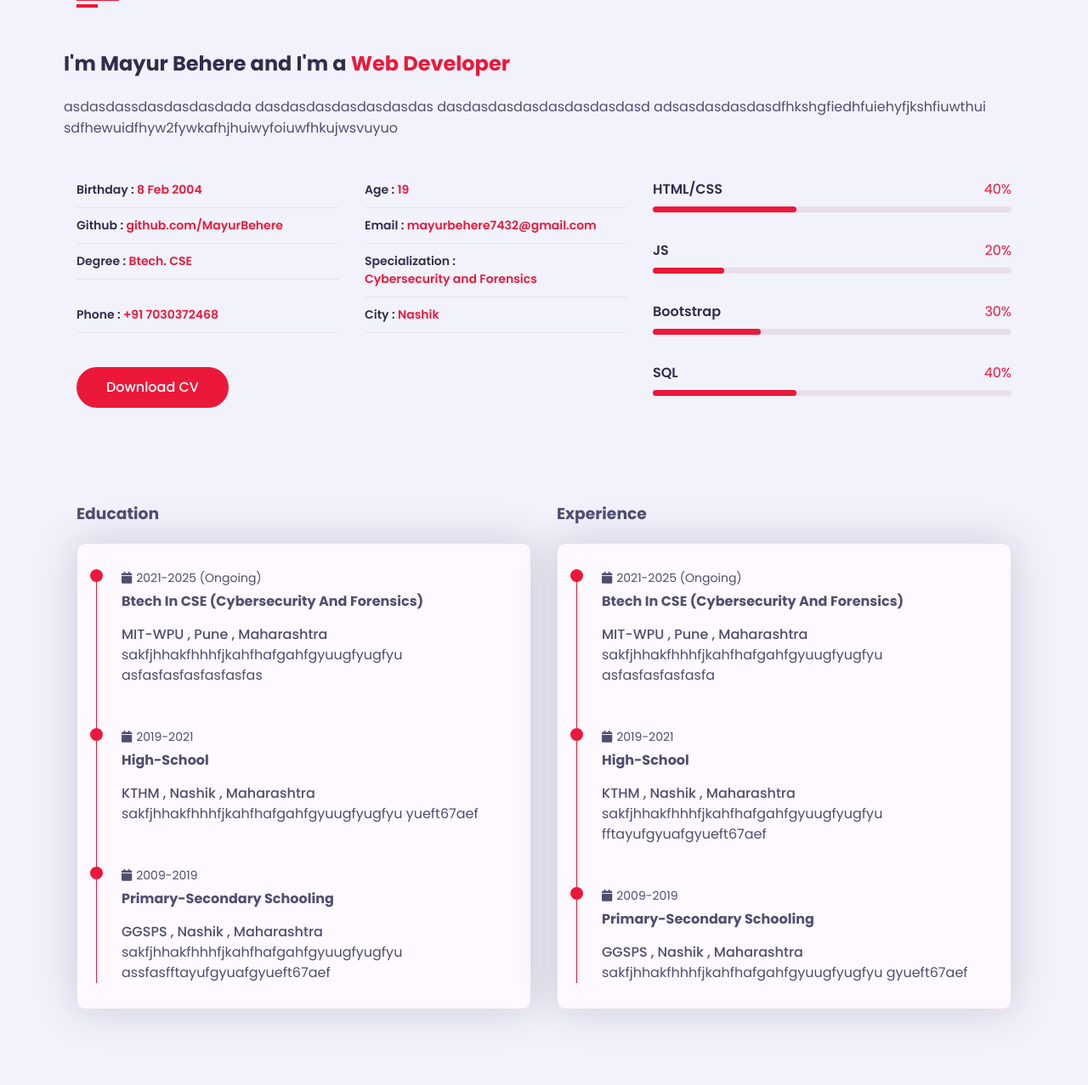
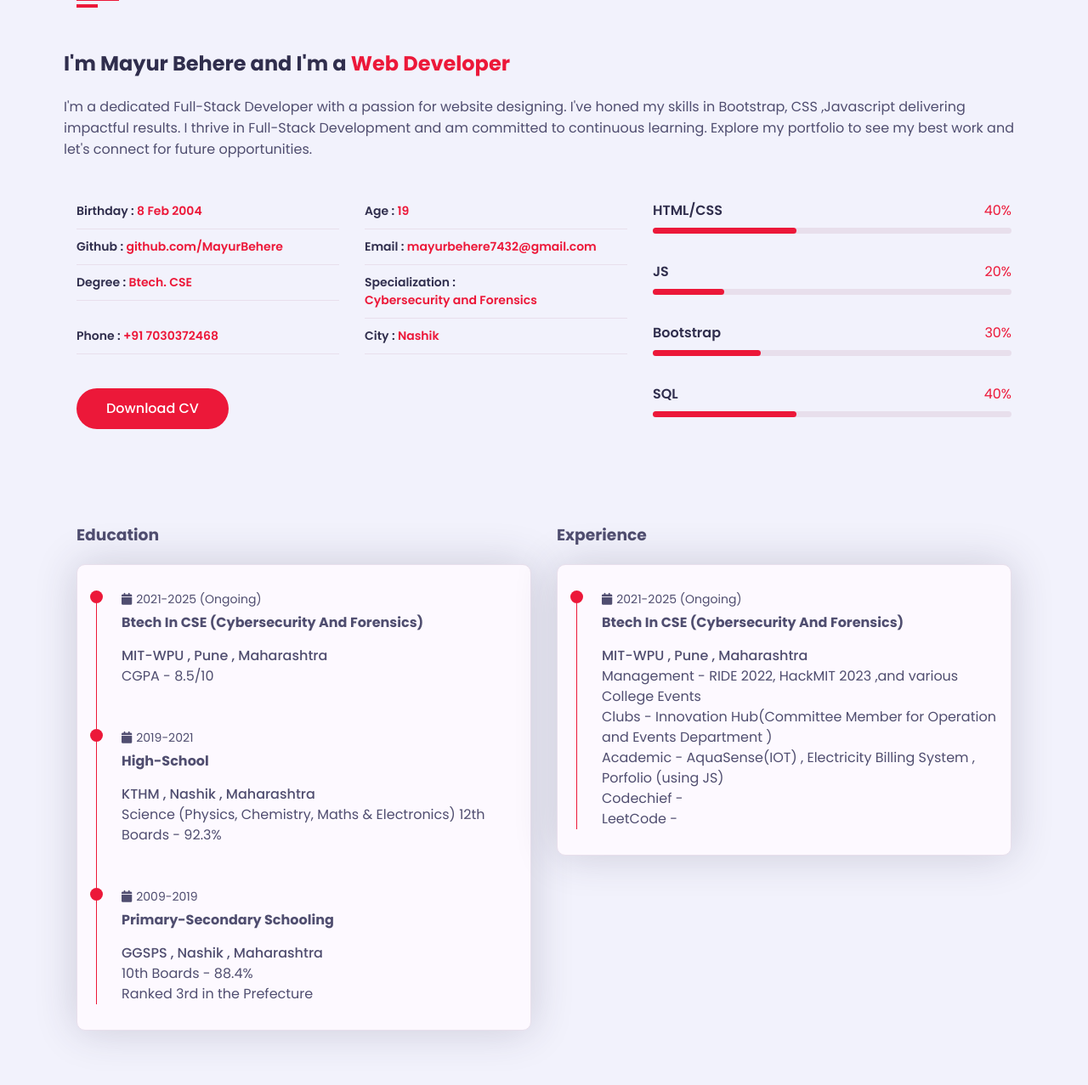
Before and after one commit to MayurBehere/Portfolio, a plain HTML site: page index.html in a window 1280 px wide. Shown: the part 923-2200 px from the top of the page at 85% size. Drawn offline with nearby package versions, Linux system fonts and the light colour scheme; a web font is replaced by a local one.

Commit message:
final Commit ig

```diff
--- a/JS/typed.js
+++ b/JS/typed.js
@@ -1,5 +1,5 @@
 var typed = new Typed(".typing", {
-    strings: ["","Frontend Designer", "Web Developer", "Student", "Full-Stack Dev"],
+    strings: ["","Frontend Designer", "Web Developer", "Student", "Full-Stack Dev" ,"Project Manager"],
     typeSpeed: 100,
     BackSpeed: 60,
     loop: true
--- a/index.html
+++ b/index.html
@@ -75,11 +75,10 @@
                 <div class="row">
                   <div class="about-text ">
                     <h3>I'm Mayur Behere and I'm a <span>Web Developer</span></h3>
-                    <p>asdasdassdasdasdasdada
-                      dasdasdasdasdasdasdas
-                      dasdasdasdasdasdasdasdasd
-                      adsasdasdasdasdfhkshgfiedhfuiehyfjkshfiuwthui
-                      sdfhewuidfhyw2fywkafhjhuiwyfoiuwfhkujwsvuyuo
+                    <p>I'm a dedicated Full-Stack Developer with a passion for website designing.
+                      I've honed my skills in Bootstrap, CSS ,Javascript delivering impactful results.
+                      I thrive in Full-Stack Development and am committed to continuous learning.
+                      Explore my portfolio to see my best work and let's connect for future opportunities.
                     </p>
                   </div>
                 </div>
@@ -164,8 +163,7 @@
                           </h3>
                           <h4 class="timeline-title">Btech in CSE (Cybersecurity and Forensics)</h4>
                           <h5 class="timeline-Loc">MIT-WPU , Pune , Maharashtra</h5>
-                          <p class="timeline-text">  sakfjhhakfhhhfjkahfhafgahfgyuugfyugfyu
-                          asfasfasfasfasfasfas</p>
+                          <p class="timeline-text"> CGPA - 8.5/10 </p>
                          </div>
                          <div class="timeline-items">
                           <div class="circle-dot"></div>
@@ -174,8 +172,8 @@
                           </h3>
                           <h4 class="timeline-title">High-School</h4>
                           <h5 class="timeline-Loc">KTHM , Nashik , Maharashtra</h5>
-                          <p class="timeline-text">  sakfjhhakfhhhfjkahfhafgahfgyuugfyugfyu
-                          yueft67aef</p>
+                          <p class="timeline-text"> Science (Physics, Chemistry, Maths & Electronics)
+                          12th Boards - 92.3% </p>
                          </div>
                          <div class="timeline-items">
                           <div class="circle-dot"></div>
@@ -184,8 +182,9 @@
                           </h3>
                           <h4 class="timeline-title">Primary-Secondary Schooling</h4>
                           <h5 class="timeline-Loc">GGSPS , Nashik , Maharashtra</h5>
-                          <p class="timeline-text">  sakfjhhakfhhhfjkahfhafgahfgyuugfyugfyu
-                          assfasfftayufgyuafgyueft67aef</p>
+                          <p class="timeline-text"> 10th Boards - 88.4% <br>
+                            Ranked 3rd in the Prefecture
+                          </p>
                          </div>
                          <!-- timeline items ends -->
                         </div>
@@ -205,28 +204,7 @@
                           </h3>
                           <h4 class="timeline-title">Btech in CSE (Cybersecurity and Forensics)</h4>
                           <h5 class="timeline-Loc">MIT-WPU , Pune , Maharashtra</h5>
-                          <p class="timeline-text">  sakfjhhakfhhhfjkahfhafgahfgyuugfyugfyu
-                          asfasfasfasfasfa</p>
-                         </div>
-                         <div class="timeline-items">
-                          <div class="circle-dot"></div>
-                          <h3 class="timeline-date">
-                            <i class="fa fa-calendar minilog"></i>2019-2021
-                          </h3>
-                          <h4 class="timeline-title">High-School</h4>
-                          <h5 class="timeline-Loc">KTHM , Nashik , Maharashtra</h5>
-                          <p class="timeline-text">  sakfjhhakfhhhfjkahfhafgahfgyuugfyugfyu
-                          fftayufgyuafgyueft67aef</p>
-                         </div>
-                         <div class="timeline-items">
-                          <div class="circle-dot"></div>
-                          <h3 class="timeline-date">
-                            <i class="fa fa-calendar minilog"></i>2009-2019
-                          </h3>
-                          <h4 class="timeline-title">Primary-Secondary Schooling</h4>
-                          <h5 class="timeline-Loc">GGSPS , Nashik , Maharashtra</h5>
-                          <p class="timeline-text">  sakfjhhakfhhhfjkahfhafgahfgyuugfyugfyu
-                          gyueft67aef</p>
+                          <p class="timeline-text">Management - RIDE 2022, HackMIT 2023 ,and various College Events <br>Clubs - Innovation Hub(Committee Member for Operation and Events Department ) <br>Academic - AquaSense(IOT) , Electricity Billing System , Porfolio (using JS) <br>Codechief - <br>LeetCode -  </p>
                          </div>
                          <!-- timeline items ends -->
                         </div>
@@ -255,7 +233,7 @@
                   <i class="fa fa-laptop-code"></i>
                 </div>
                 <h4>Web Design</h4>
-                <p>acaahfiuhjkzciqhiacbvhhivk</p>
+                <p>HTML, CSS , Javascript, NodeJS </p>
               </div>
             </div>
             <div class="service-item padd-15">
@@ -264,7 +242,7 @@
                   <i class="fa fa-code"></i>
                 </div>
                 <h4>Java Programming</h4>
-                <p>iuhjkzciqhiacbvhhivk</p>
+                <p>Knowledge at Intermediate Level </p>
               </div>
             </div>
             <div class="service-item padd-15">
@@ -273,7 +251,7 @@
                   <i class="fa fa-bullhorn"></i>
                 </div>
                 <h4>Project Management</h4>
-                <p>asfkjdfuhauhjkzciqhiacbvhhivk</p>
+                <p>Managed various Events at <br> College Level <br> Google Project <br> Management Certified</p>
               </div>
             </div>
             <div class="service-item padd-15">
@@ -282,7 +260,7 @@
                   <i class="fa fa-search"></i>
                 </div>
                 <h4>DataBase Management</h4>
-                <p>asfkjdfuhafuhssacajahajaiahfi</p>
+                <p>SQL <br> Platform - MySql</p>
               </div>
             </div>
             <div class="service-item padd-15">
@@ -291,7 +269,7 @@
                   <i class="fa fa-mobile-alt"></i>
                 </div>
                 <h4>Video Editor</h4>
-                <p>sdlmlksmvlksmvlksvlksvmlk</p>
+                <p>Knowledge at Intermediate Level <br> Platform - Davinci Resolve 18</p>
               </div>
             </div>
             <!-- Service items ends -->
```
